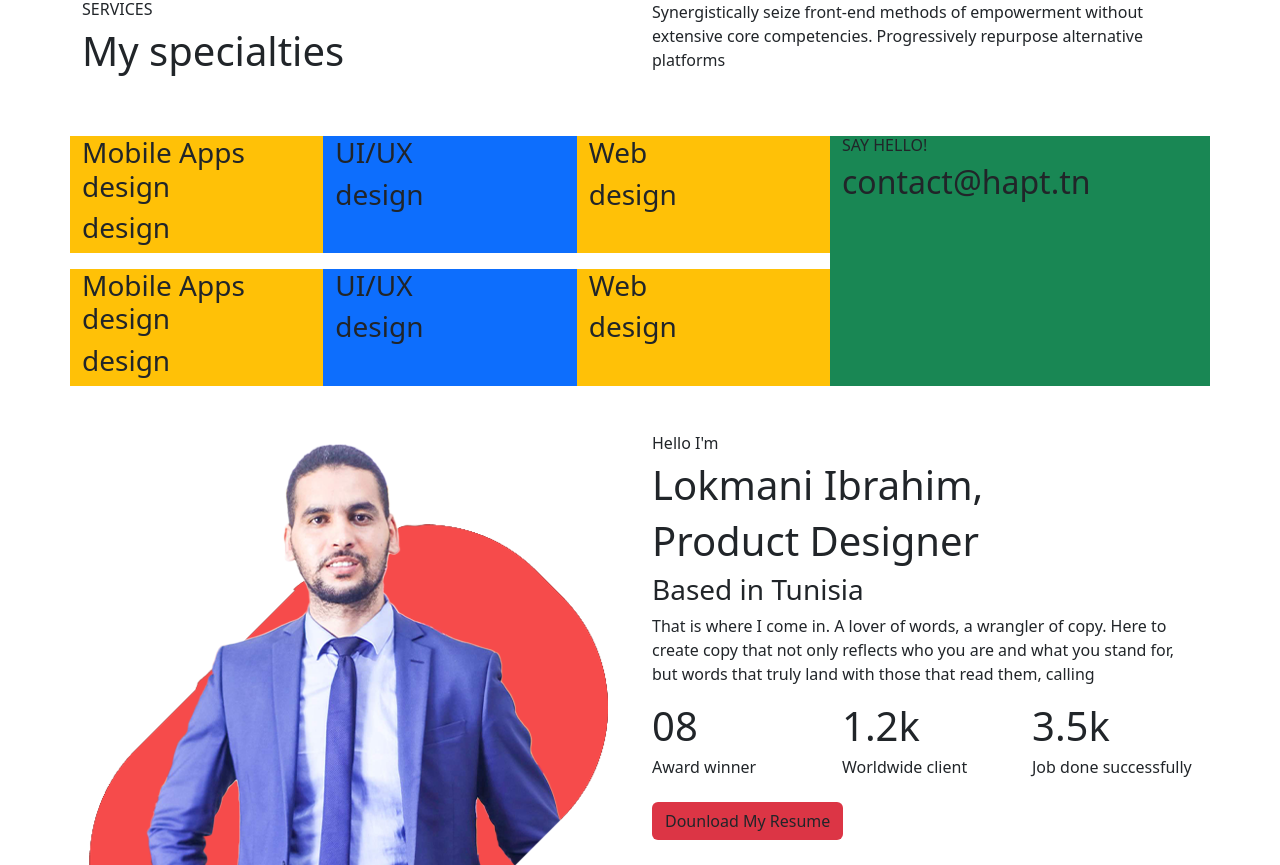
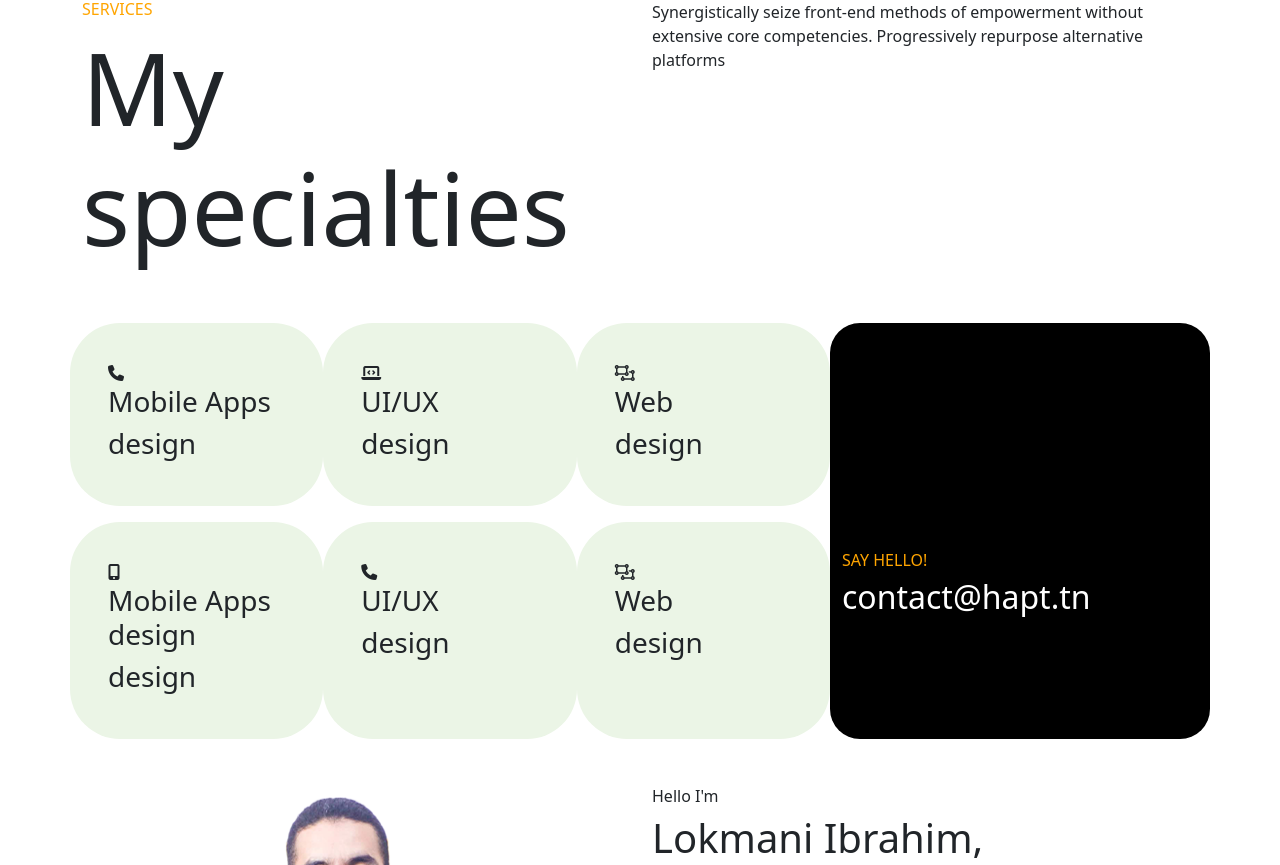
Before and after one commit to Sarah-Sarroura/Projet-5, a plain HTML site: page index.html in a window 1280 px wide. Shown: the top 865 px of the page. Drawn offline with nearby package versions, Linux system fonts and the light colour scheme.

Commit message:
cours css

```diff
--- a/css/style.css
+++ b/css/style.css
@@ -0,0 +1,31 @@
+.sous-titre1{
+    color: orange;
+}
+.titre-1{
+    font-size: 100px;
+}
+
+
+/* card style : style de mobile app designe*/
+.card-specialties{
+    background-color: rgb(235, 245, 230);
+    padding: 5%;
+    border-radius: 50px;                             /* si (30, 0, 0, 0) : (gauche en haut, droite en haut, droite en bas, gauche en bas)*/
+}
+
+.card-specialties:hover{                            /* pour faire un autre componant comme figma*/
+    background-color: rgb(235, 245, 230);
+    padding: 5%;
+    border-radius: 50px;
+    color: orange;
+    box-shadow: 0px 0px 15px rgba(0, 0, 0, 0.2)      /* ( 0=x,0=y,15=taille,couleur */, /* rgba:(rouge,vert,blan,opacité ,exple:2/100=0.2) */
+}
+
+
+
+.card-Hello{
+    background-color: black;                             /* car-hello: lié a say hello */
+    padding-top: 20%;
+    border-radius: 30px;
+    color: white;
+}
--- a/index.html
+++ b/index.html
@@ -32,63 +32,63 @@
                 <div class="container">
                     <div class="row">
                         <div class="col-6">
-                            <h6> SERVICES </h6>
-                            <h1> My specialties </h1>
+                            <h6 class="sous-titre1"> SERVICES</h6>
+                            <h1 class="titre-1"> My specialties </h1>
                 </div>
                 <div class="col-6">
                     <p> Synergistically seize front-end methods of empowerment
                         without extensive core competencies. Progressively
                                 repurpose alternative platforms</p>
                 </div>
-                <!--specialité-->                    <!--espace entre my specialité et les 3 info  -->
-                <div class="col-8 mt-5">             <!--debut col 8 a gauche dans row 2 -->
-                <div class="row mb-3">                     <!--debut row 1-->
-                <div class="col-4 bg-warning">
-                    <i> </i>                                    <!--icones-->
-                    <h3>Mobile Apps design </h3>
+                <!--specialité-->                                        <!--espace entre my specialité et les 3 info  -->
+                <div class="col-8 mt-5">                                 <!--debut col 8 a gauche dans row 2 -->
+                <div class="row mb-3">                                   <!--debut row 1-->
+                <div class="col-4 card-specialties">                     <!--card:cadre-->
+                    <i class="fa-solid fa-phone"></i>                    <!--icones-->
+                    <h3>Mobile Apps </h3>
                     <h3> design </h3>
                         </div>
-                <div class="col-4 bg-primary">
-                    <i> </i>                                      <!--icones-->
+                <div class="col-4 card-specialties">
+                    <i class="fa-solid fa-laptop-code"></i>              <!--icones-->
                     <h3>UI/UX </h3>
                     <h3> design </h3>
                         </div>
                 <!--End info 2-->
                  <!--info 3-->
-                <div class="col-4 bg-warning">
-                    <i> </i>      <!--icones-->
+                <div class="col-4 card-specialties">
+                    <i class="fa-regular fa-object-ungroup"></i>                               <!--icones-->
                     <h3>Web</h3>
                     <h3> design </h3>
                         </div>
                 <!--End info 3-->
-                    </div>                                       <!--fin row 1-->
+                    </div>                                                                      <!--fin row 1-->
                       <!--debutt row 2-->
                     <div class="row">
-                        <div class="col-4 bg-warning">
-                            <i> </i>      <!--icones-->
+                        <div class="col-4 card-specialties">
+                            <i class="fa-solid fa-mobile-screen-button"></i>                                                              <!--icones-->
                             <h3>Mobile Apps design </h3>
                             <h3> design </h3>
                                 </div>
                         <!--End info -->
                          <!--info 2-->
-                        <div class="col-4 bg-primary">
-                            <i> </i>      <!--icones-->
+                        <div class="col-4 card-specialties">
+                            <i class="fa-solid fa-phone"></i>     <!--icones-->
                             <h3>UI/UX </h3>
                             <h3> design </h3>
                                 </div>
                         <!--End info 2-->
                          <!--info 3-->
-                        <div class="col-4 bg-warning">
-                            <i> </i>                               <!--icones-->
+                        <div class="col-4 card-specialties">
+                            <i class="fa-regular fa-object-ungroup"></i>                               <!--icones-->
                             <h3>Web</h3>
                             <h3> design </h3>
                                 </div>
                         <!--End info 3-->
                  </div>                                             <!--fin row 2-->
                 </div>
-                <div class="col-4 bg-success mt-5">                 <!--debut col 4 a droite dans row 2 -->
-                    <h6>SAY HELLO! </h6>
-                    <h2>contact@hapt.tn</h2>
+                <div class="col-4 card-Hello mt-5">                 <!--debut col 4 a droite dans row 2 -->
+                    <h6 class="sous-titre1">SAY HELLO! </h6>
+                    <h2 class="titre-2">contact@hapt.tn</h2>
                 </div>
                 </div>
                 </div>
```
